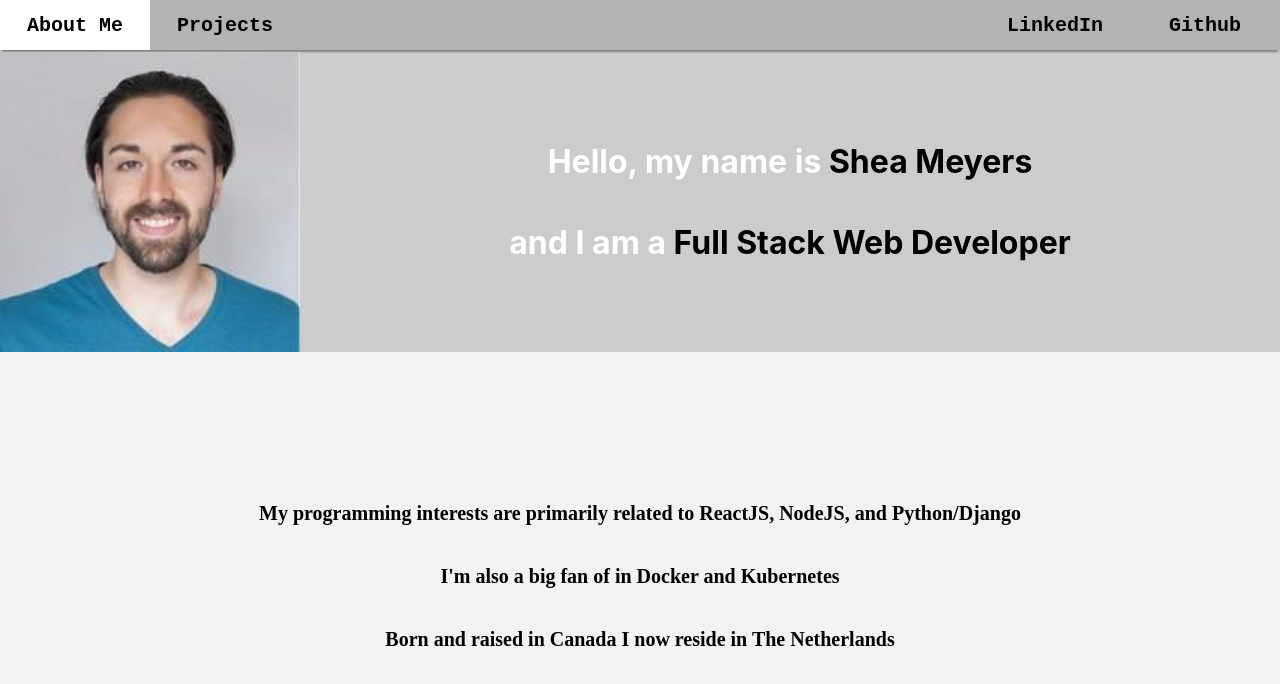
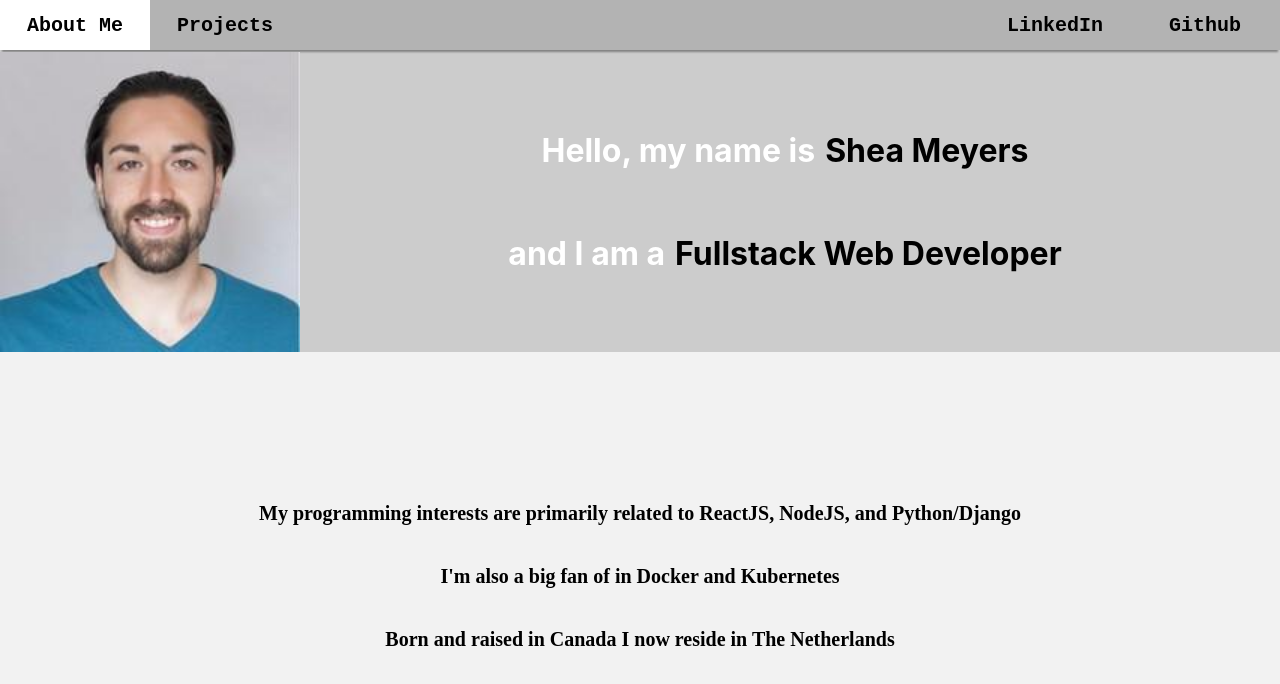
Before and after one commit to SheaMeyers/SheaMeyers.github.io, a React (Create React App) app: page / in a window 1280 px wide. Shown: the top 684 px of the page. Built offline with nearby package versions, Linux system fonts and the light colour scheme.

Commit message:
Update text

```diff
--- a/public/index.html
+++ b/public/index.html
@@ -7,7 +7,7 @@
     <meta name="theme-color" content="#000000" />
     <meta
       name="description"
-      content="Person website of Shea Meyers"
+      content="Shea Meyers | A Canadian in The Netherlands | Fullstack Web Developer"
     />
     <link rel="apple-touch-icon" href="logo192.png" />
     <!--
--- a/src/Home.css
+++ b/src/Home.css
@@ -67,12 +67,21 @@ html, body, #root {
 }
 
 .Quick-summary--header {
+    display: flex;
+    align-items: center;
     color: white;
     text-align: center;
 }
 
 .Quick-summary--highlight {
+    margin: 10px;
     color: black;
+}
+
+.Quick-summary--non-highlight {
+    font-size: 2em;
+    font-weight: bolder;
+    font-family: inherit;
 }
 
 .Bottom-portion {
--- a/src/Home.tsx
+++ b/src/Home.tsx
@@ -27,12 +27,12 @@ const Home: React.FC = () => {
             <div className="Quick-summary">
                 <img className="Quick-summary--photo" src={photo} alt="logo"/>
                 <div className="Quick-summary--text">
-                    <h1 className="Quick-summary--header">
-                        Hello, my name is <span className="Quick-summary--highlight">Shea Meyers</span>
-                    </h1>
-                    <h1 className="Quick-summary--header">
-                        and I am a <span className="Quick-summary--highlight">Full Stack Web Developer</span>
-                    </h1>
+                    <div className="Quick-summary--header">
+                        <p className="Quick-summary--non-highlight">Hello, my name is</p> <h1 className="Quick-summary--highlight">Shea Meyers</h1>
+                    </div>
+                    <div className="Quick-summary--header">
+                        <p className="Quick-summary--non-highlight">and I am a</p> <h1 className="Quick-summary--highlight">Fullstack Web Developer</h1>
+                    </div>
                 </div>
             </div>
             <div className="Bottom-portion">
```
